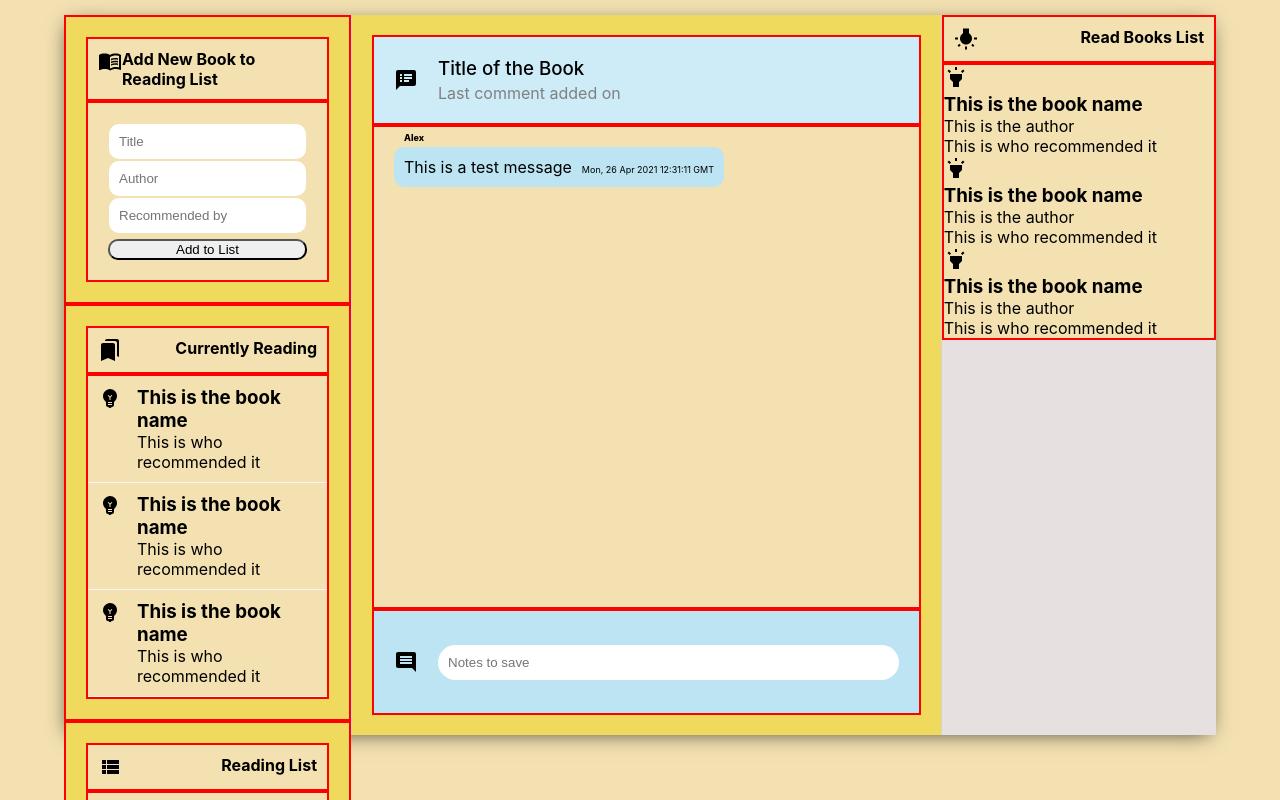
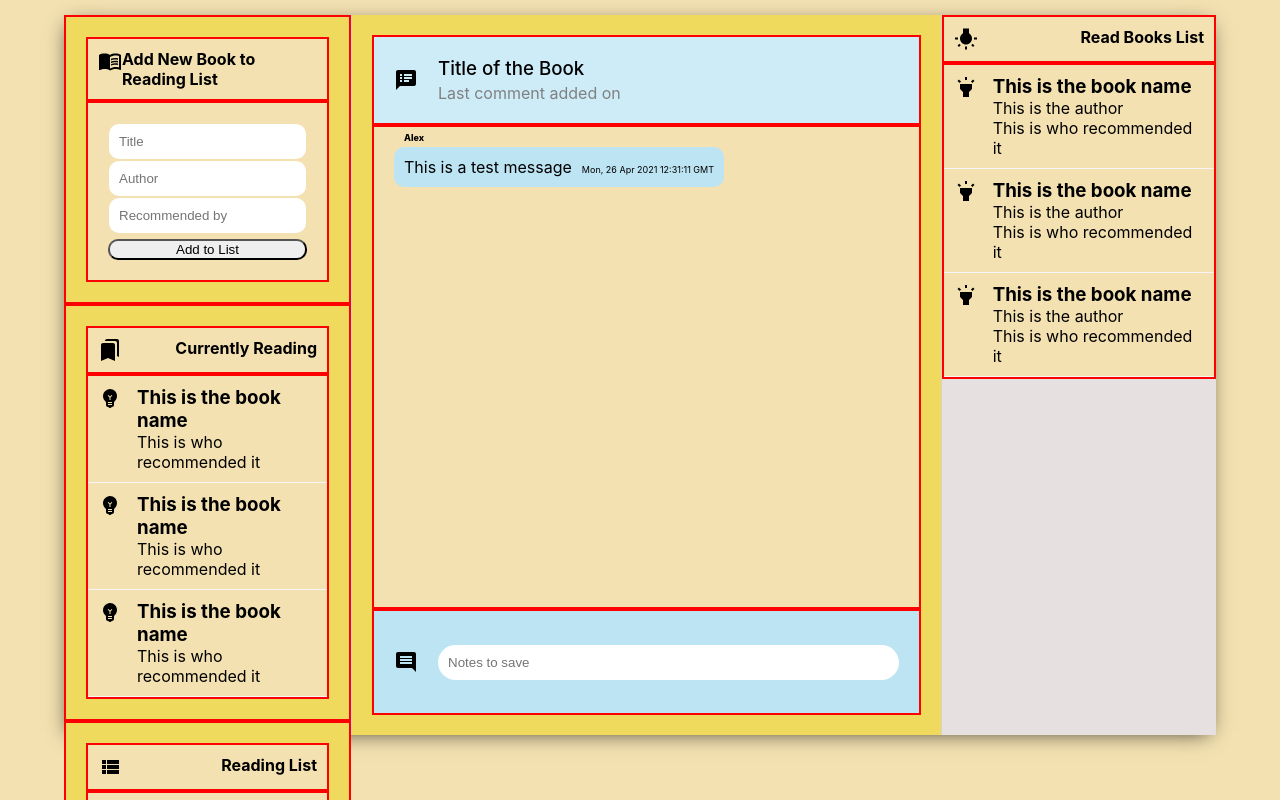
Before and after one commit to adospinoiu/MERN_Reading_List, a React (Create React App) app in the folder reading_list-front-end/: page / in a window 1280 px wide. Shown: the top 800 px of the page. Built offline with nearby package versions, Linux system fonts and the light colour scheme.

Commit message:
corrected css on the second sub-component of the third main component

```diff
--- a/reading_list-front-end/src/AlreadyReadList.css
+++ b/reading_list-front-end/src/AlreadyReadList.css
@@ -0,0 +1,14 @@
+.alreadyReadList {
+    display: flex;
+    padding: 10px;
+    cursor: pointer;
+    border-bottom: 1px solid whitesmoke;
+}
+
+.alreadyReadList:hover {
+    background-color: seashell;
+}
+
+.alreadyReadList__info {
+    margin-left: 15px;
+}
--- a/reading_list-front-end/src/ReadingList.css
+++ b/reading_list-front-end/src/ReadingList.css
@@ -72,8 +72,8 @@
 /* Future Reading Section */
 .readinglist__futurereading {
     padding: 20px;
-    display: flex;
-    flex-direction: column;
+    flex: 1;
+
     /* border-bottom: 1px solid lightgrey; */
     border: 2px solid red;
     background-color: rgb(240, 218, 94);
```
